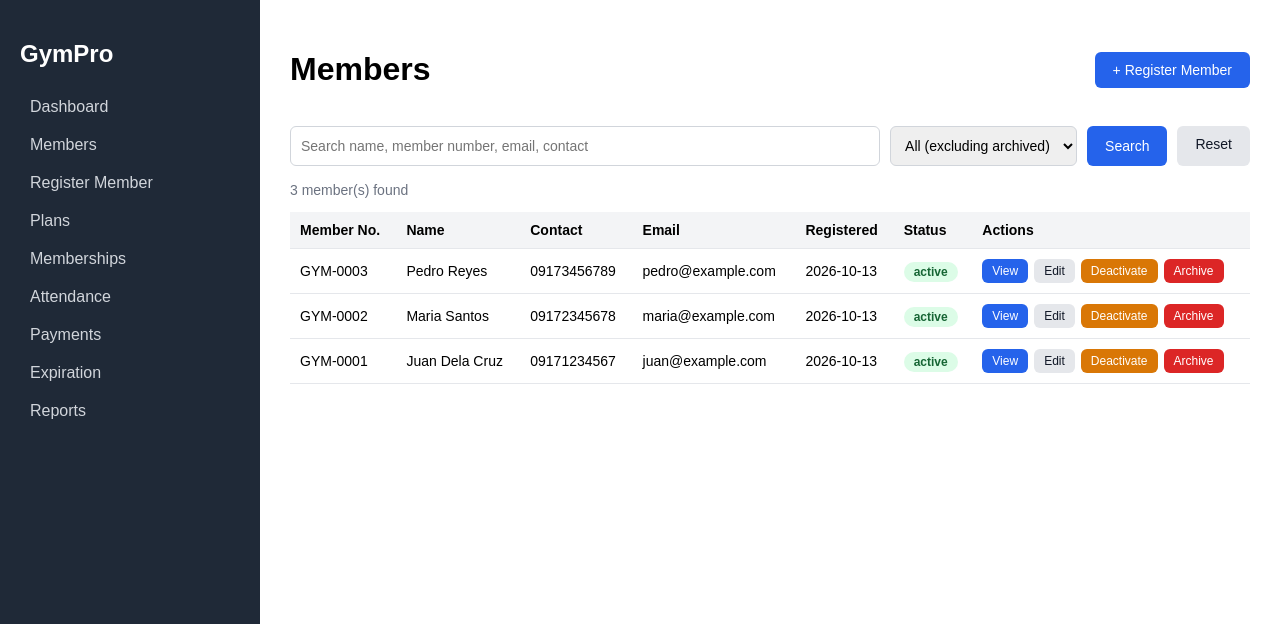
After one commit to Radleyyyy/GYM_MANAGEMENT_SYSTEM, a Flask app: page /members/ in a window 1280 px wide. The commit adds this page. Shown: the top 624 px of the page. Run offline with Flask 3, Linux system fonts and the light colour scheme; data comes from the database, SQL or seed files in the repository.

Commit message:
Lab 4: member management

```diff
--- a/controllers/members.py
+++ b/controllers/members.py
@@ -15,9 +15,16 @@ REQUIRED = {
     "date_of_birth": "Date of birth", "contact_number": "Contact number",
     "email": "Email",
 }
+STATUSES = ("active", "inactive", "archived")
 
 
-def validate(f):
+def read_form():
+    form = {k: request.form.get(k, "").strip() for k in FIELDS}
+    form["email"] = form["email"].lower()
+    return form
+
+
+def validate(f, member_id=None):
     errors = [f"{label} is required." for key, label in REQUIRED.items() if not f[key]]
     if errors:
         return errors
@@ -34,19 +41,28 @@ def validate(f):
     if not EMAIL_RE.match(f["email"]):
         errors.append("Email format is invalid.")
     if not errors:
-        if member_model.email_exists(f["email"]):
+        if member_model.email_exists(f["email"], member_id):
             errors.append("This email is already registered.")
-        if member_model.contact_exists(f["contact_number"]):
+        if member_model.contact_exists(f["contact_number"], member_id):
             errors.append("This contact number is already registered.")
     return errors
+
+
+@members_bp.route("/")
+def list_members():
+    q = request.args.get("q", "").strip()
+    status = request.args.get("status", "all")
+    if status != "all" and status not in STATUSES:
+        status = "all"
+    members = member_model.list_members(q, status)
+    return render_template("member_list.html", members=members, q=q, status=status)
 
 
 @members_bp.route("/register", methods=["GET", "POST"])
 def register():
     form = {k: "" for k in FIELDS}
     if request.method == "POST":
-        form = {k: request.form.get(k, "").strip() for k in FIELDS}
-        form["email"] = form["email"].lower()
+        form = read_form()
         errors = validate(form)
         if errors:
             for e in errors:
@@ -57,7 +73,7 @@ def register():
                 return redirect(url_for("members.success", member_id=member_id))
             except sqlite3.IntegrityError:
                 flash("A member with this email or contact number already exists.", "error")
-    return render_template("member_form.html", form=form)
+    return render_template("member_form.html", form=form, editing=False)
 
 
 @members_bp.route("/success/<int:member_id>")
@@ -65,5 +81,55 @@ def success(member_id):
     member = member_model.get_member(member_id)
     if member is None:
         flash("Member not found.", "error")
-        return redirect(url_for("members.register"))
+        return redirect(url_for("members.list_members"))
     return render_template("member_success.html", member=member)
+
+
+@members_bp.route("/<int:member_id>")
+def view(member_id):
+    member = member_model.get_member(member_id)
+    if member is None:
+        flash("Member not found.", "error")
+        return redirect(url_for("members.list_members"))
+    return render_template("member_view.html", member=member)
+
+
+@members_bp.route("/<int:member_id>/edit", methods=["GET", "POST"])
+def edit(member_id):
+    member = member_model.get_member(member_id)
+    if member is None:
+        flash("Member not found.", "error")
+        return redirect(url_for("members.list_members"))
+    if request.method == "POST":
+        form = read_form()
+        errors = validate(form, member_id)
+        if errors:
+            for e in errors:
+                flash(e, "error")
+        else:
+            try:
+                member_model.update_member(member_id, form)
+                flash("Member updated successfully.", "success")
+                return redirect(url_for("members.view", member_id=member_id))
+            except sqlite3.IntegrityError:
+                flash("A member with this email or contact number already exists.", "error")
+    else:
+        form = {k: (member[k] or "") for k in FIELDS}
+    return render_template("member_form.html", form=form, editing=True,
+                           member_number=member["member_number"])
+
+
+@members_bp.route("/<int:member_id>/status", methods=["POST"])
+def change_status(member_id):
+    member = member_model.get_member(member_id)
+    new_status = request.form.get("status")
+    if member is None:
+        flash("Member not found.", "error")
+    elif new_status not in STATUSES:
+        flash("Invalid status.", "error")
+    elif new_status in ("inactive", "archived") and member_model.has_active_membership(member_id):
+        flash("Cannot deactivate or archive a member who has an active membership.", "error")
+    else:
+        member_model.set_status(member_id, new_status)
+        flash(f"{member['first_name']} {member['last_name']} is now {new_status}.", "success")
+    return redirect(request.referrer or url_for("members.list_members"))
--- a/models/member_model.py
+++ b/models/member_model.py
@@ -8,19 +8,21 @@ def generate_member_number(conn):
     return f"GYM-{row['next_id']:04d}"
 
 
-def email_exists(email):
+def email_exists(email, exclude_id=None):
     conn = get_db()
     row = conn.execute(
-        "SELECT 1 FROM members WHERE lower(email) = lower(?)", (email,)
+        "SELECT 1 FROM members WHERE lower(email) = lower(?) AND member_id != ?",
+        (email, exclude_id or 0),
     ).fetchone()
     conn.close()
     return row is not None
 
 
-def contact_exists(contact):
+def contact_exists(contact, exclude_id=None):
     conn = get_db()
     row = conn.execute(
-        "SELECT 1 FROM members WHERE contact_number = ?", (contact,)
+        "SELECT 1 FROM members WHERE contact_number = ? AND member_id != ?",
+        (contact, exclude_id or 0),
     ).fetchone()
     conn.close()
     return row is not None
@@ -52,3 +54,57 @@ def get_member(member_id):
     ).fetchone()
     conn.close()
     return row
+
+
+def list_members(search="", status="all"):
+    sql = "SELECT * FROM members WHERE 1=1"
+    params = []
+    if status == "all":
+        sql += " AND status != 'archived'"
+    else:
+        sql += " AND status = ?"
+        params.append(status)
+    if search:
+        like = f"%{search}%"
+        sql += """ AND (member_number LIKE ? OR first_name LIKE ? OR last_name LIKE ?
+                   OR (first_name || ' ' || last_name) LIKE ?
+                   OR email LIKE ? OR contact_number LIKE ?)"""
+        params += [like] * 6
+    sql += " ORDER BY member_id DESC"
+    conn = get_db()
+    rows = conn.execute(sql, params).fetchall()
+    conn.close()
+    return rows
+
+
+def update_member(member_id, f):
+    conn = get_db()
+    try:
+        conn.execute(
+            """UPDATE members SET first_name=?, last_name=?, gender=?,
+               date_of_birth=?, contact_number=?, email=?, address=?,
+               emergency_contact=? WHERE member_id=?""",
+            (f["first_name"], f["last_name"], f["gender"], f["date_of_birth"],
+             f["contact_number"], f["email"], f["address"],
+             f["emergency_contact"], member_id),
+        )
+        conn.commit()
+    finally:
+        conn.close()
+
+
+def set_status(member_id, status):
+    conn = get_db()
+    conn.execute("UPDATE members SET status = ? WHERE member_id = ?", (status, member_id))
+    conn.commit()
+    conn.close()
+
+
+def has_active_membership(member_id):
+    conn = get_db()
+    row = conn.execute(
+        "SELECT 1 FROM memberships WHERE member_id = ? AND status = 'active'",
+        (member_id,),
+    ).fetchone()
+    conn.close()
+    return row is not None
--- a/static/style.css
+++ b/static/style.css
@@ -24,3 +24,21 @@ input, select { padding: 10px; border: 1px solid #d1d5db; border-radius: 6px; fo
 .details { border-collapse: collapse; width: 100%; }
 .details th { text-align: left; width: 200px; padding: 8px; background: #f3f4f6; }
 .details td { padding: 8px; border-bottom: 1px solid #e5e7eb; }
+.page-head { display: flex; justify-content: space-between; align-items: center; max-width: 1100px; }
+.toolbar { display: flex; gap: 10px; margin: 16px 0; flex-wrap: wrap; max-width: 1100px; }
+.toolbar input[type=text] { flex: 1; min-width: 240px; }
+.muted { color: #6b7280; font-size: 14px; }
+.data-table { border-collapse: collapse; width: 100%; max-width: 1100px; background: #fff; }
+.data-table th, .data-table td { text-align: left; padding: 10px; border-bottom: 1px solid #e5e7eb; font-size: 14px; }
+.data-table th { background: #f3f4f6; }
+.badge { padding: 3px 10px; border-radius: 999px; font-size: 12px; font-weight: bold; }
+.badge-active { background: #dcfce7; color: #166534; }
+.badge-inactive { background: #fef3c7; color: #92400e; }
+.badge-archived { background: #e5e7eb; color: #374151; }
+.row-actions { display: flex; gap: 6px; flex-wrap: wrap; }
+form.inline { display: inline; margin: 0; }
+.btn-sm { padding: 5px 10px; font-size: 12px; }
+.btn-warn { background: #d97706; }
+.btn-warn:hover { background: #b45309; }
+.btn-danger { background: #dc2626; }
+.btn-danger:hover { background: #b91c1c; }
--- a/templates/base.html
+++ b/templates/base.html
@@ -9,6 +9,7 @@
   <nav class="sidebar">
     <h2>GymPro</h2>
     <a href="{{ url_for('main.dashboard') }}">Dashboard</a>
+        <a href="{{ url_for('members.list_members') }}">Members</a>
           <a href="{{ url_for('members.register') }}">Register Member</a>
             <a href="#">Plans</a>
               <a href="#">Memberships</a>
--- /dev/null
+++ b/templates/member_list.html
@@ -0,0 +1,75 @@
+{% extends "base.html" %}
+{% block title %}Members{% endblock %}
+{% block content %}
+<div class="page-head">
+  <h1>Members</h1>
+  <a href="{{ url_for('members.register') }}" class="btn">+ Register Member</a>
+</div>
+
+<form method="get" class="toolbar">
+  <input type="text" name="q" value="{{ q }}" placeholder="Search name, member number, email, contact">
+  <select name="status">
+    {% for value, label in [("all", "All (excluding archived)"), ("active", "Active"), ("inactive", "Inactive"), ("archived", "Archived")] %}
+    <option value="{{ value }}" {% if status == value %}selected{% endif %}>{{ label }}</option>
+    {% endfor %}
+  </select>
+  <button type="submit" class="btn">Search</button>
+  <a href="{{ url_for('members.list_members') }}" class="btn btn-light">Reset</a>
+</form>
+
+<p class="muted">{{ members|length }} member(s) found</p>
+
+<table class="data-table">
+  <thead>
+    <tr>
+      <th>Member No.</th><th>Name</th><th>Contact</th><th>Email</th>
+      <th>Registered</th><th>Status</th><th>Actions</th>
+    </tr>
+  </thead>
+  <tbody>
+    {% for m in members %}
+    <tr>
+      <td>{{ m.member_number }}</td>
+      <td>{{ m.first_name }} {{ m.last_name }}</td>
+      <td>{{ m.contact_number }}</td>
+      <td>{{ m.email }}</td>
+      <td>{{ m.registration_date }}</td>
+      <td><span class="badge badge-{{ m.status }}">{{ m.status }}</span></td>
+      <td>
+        <div class="row-actions">
+          <a href="{{ url_for('members.view', member_id=m.member_id) }}" class="btn btn-sm">View</a>
+          <a href="{{ url_for('members.edit', member_id=m.member_id) }}" class="btn btn-sm btn-light">Edit</a>
+
+          {% if m.status == 'active' %}
+          <form method="post" action="{{ url_for('members.change_status', member_id=m.member_id) }}" class="inline">
+            <input type="hidden" name="status" value="inactive">
+            <button type="submit" class="btn btn-sm btn-warn">Deactivate</button>
+          </form>
+          {% elif m.status == 'inactive' %}
+          <form method="post" action="{{ url_for('members.change_status', member_id=m.member_id) }}" class="inline">
+            <input type="hidden" name="status" value="active">
+            <button type="submit" class="btn btn-sm">Activate</button>
+          </form>
+          {% endif %}
+
+          {% if m.status != 'archived' %}
+          <form method="post" action="{{ url_for('members.change_status', member_id=m.member_id) }}" class="inline"
+                onsubmit="return confirm('Archive this member?');">
+            <input type="hidden" name="status" value="archived">
+            <button type="submit" class="btn btn-sm btn-danger">Archive</button>
+          </form>
+          {% else %}
+          <form method="post" action="{{ url_for('members.change_status', member_id=m.member_id) }}" class="inline">
+            <input type="hidden" name="status" value="active">
+            <button type="submit" class="btn btn-sm">Restore</button>
+          </form>
+          {% endif %}
+        </div>
+      </td>
+    </tr>
+    {% else %}
+    <tr><td colspan="7" class="muted">No members found.</td></tr>
+    {% endfor %}
+  </tbody>
+</table>
+{% endblock %}
```
Also changed, not shown: templates/member_form.html (+5 -4 lines), templates/member_view.html (added, +49 -0 lines). Lines whose indentation alone changed are shown as unchanged.
